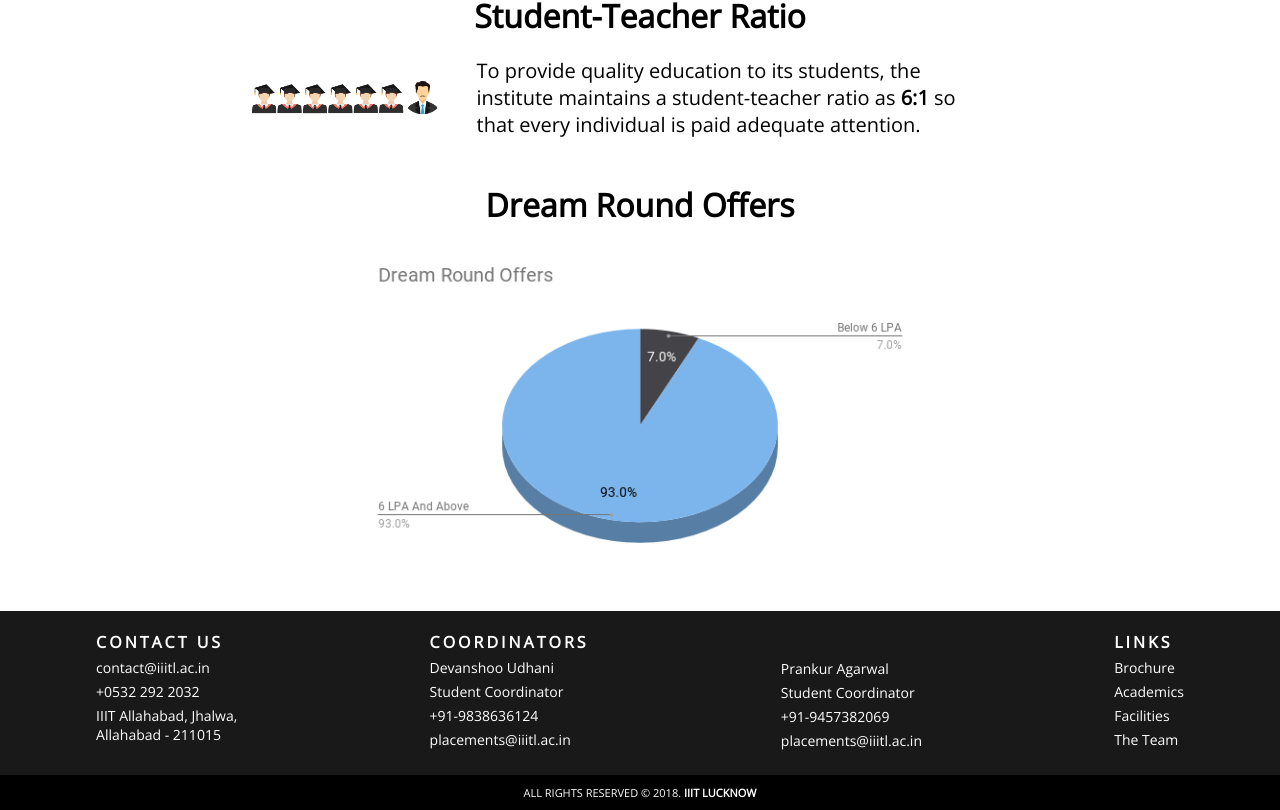
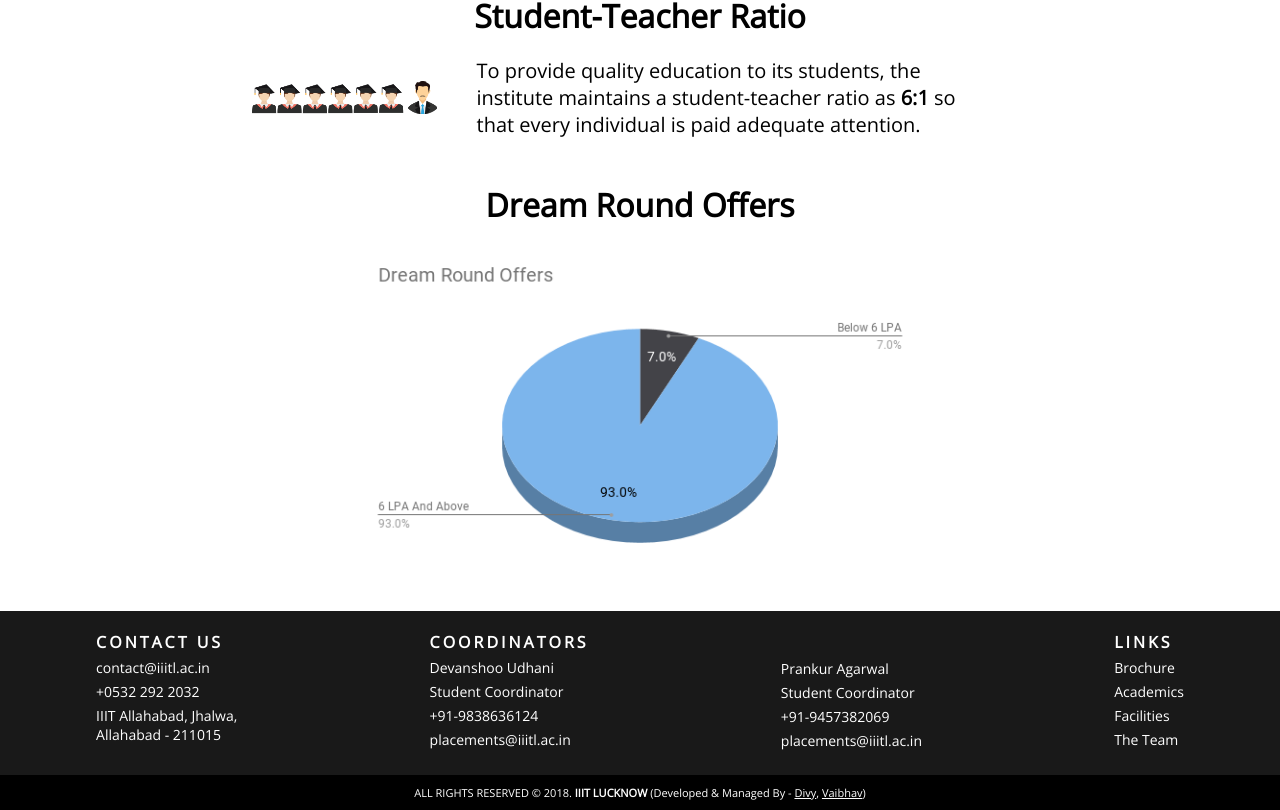
Before and after one commit to axios-iiitl/Placement-Website, a React (Create React App) app: page /demographics in a window 1280 px wide. Shown: the part 319-1129 px from the top of the page. Built offline with nearby package versions, Linux system fonts and the light colour scheme.

Commit message:
Add credits

```diff
--- a/src/App.css
+++ b/src/App.css
@@ -247,6 +247,11 @@ footer {
   background-color: black;
   color: white;
   font-size: 11px;
+}
+
+.footer-copyright a {
+  text-decoration: underline;
+  color: white;
 }
 
 .footer {
--- a/src/components/Footer.js
+++ b/src/components/Footer.js
@@ -70,7 +70,10 @@ const footer = () => {
 
       <div className="footer-copyright">
         <p>
-          ALL RIGHTS RESERVED © 2018. <strong>IIIT LUCKNOW</strong>
+          ALL RIGHTS RESERVED © 2018. <strong>IIIT LUCKNOW</strong> (Developed &
+          Managed By -{" "}
+          <a href="https://www.linkedin.com/in/divy-khare-63a398172/">Divy</a>,{" "}
+          <a href="https://www.linkedin.com/in/vaibhavgupta79/">Vaibhav</a>)
         </p>
       </div>
     </footer>
```
